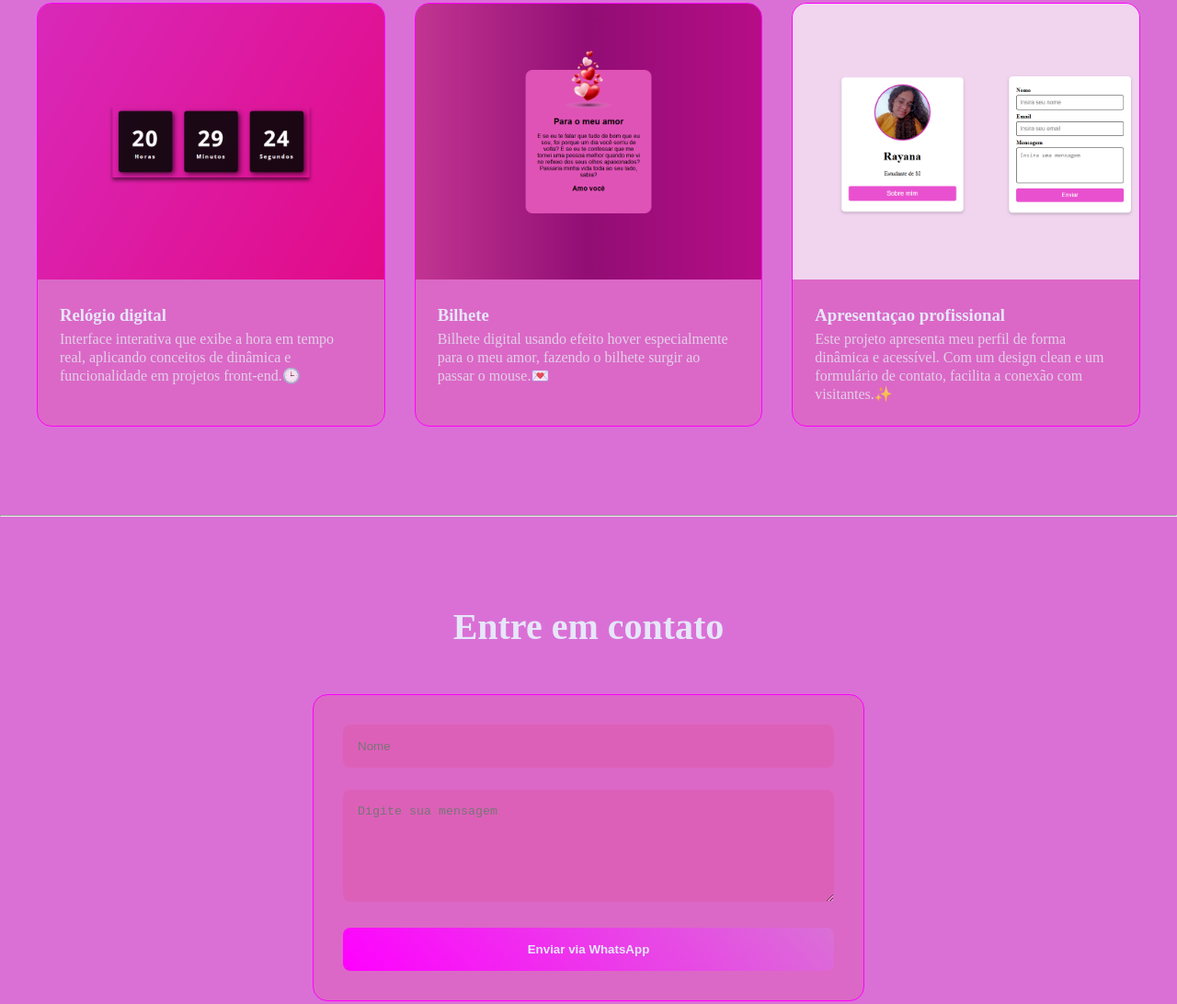
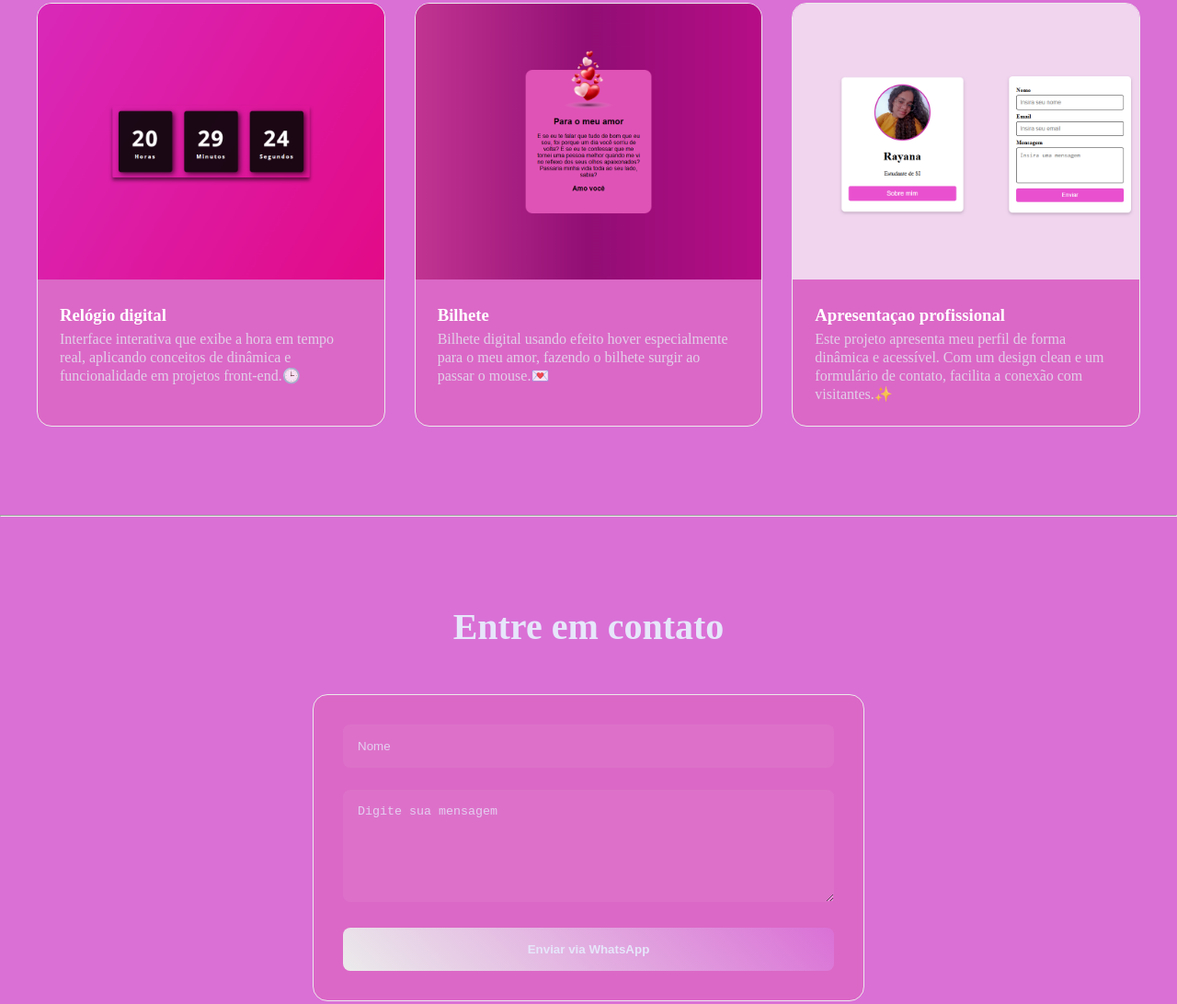
Before and after one commit to Gabriel-Matias07/meuportfolio, a plain HTML site: page index.html in a window 1280 px wide. Shown: the part 1371-2463 px from the top of the page at 92% size. Drawn offline with Linux system fonts and the light colour scheme.

Commit message:
alterações nas cores e links

```diff
--- a/index.html
+++ b/index.html
@@ -51,6 +51,7 @@
         <div class="projetos-caixa">
 
             <div class="projetos-card">
+                <a href="https://github.com/Rayanagmss?tab=repositories" style="text-decoration: none; color: white;" target="_blank">
                     <img src="img/relogiodigital.png" alt="projeto1" class="projetos-imagem">
                     <div class="caixa-textos-projeto">
                         <h3 class="info-projetos">Relógio digital</h3>
@@ -58,18 +59,22 @@
                             conceitos
                             de dinâmica e funcionalidade em projetos front-end.🕒</p>
                     </div>
+                </a>
             </div>
 
             <div class="projetos-card">
+                <a href="https://github.com/Rayanagmss?tab=repositories" style="text-decoration: none; color: white;" target="_blank">
                     <img src="img/bilhete.png" alt="projeto1" class="projetos-imagem">
                     <div class="caixa-textos-projeto">
                         <h3 class="info-projetos">Bilhete</h3>
                         <p class="paragrafo-projetos">Bilhete digital usando efeito hover especialmente para o meu amor,
                             fazendo o bilhete surgir ao passar o mouse.💌</p>
                     </div>
+                </a>
             </div>
 
             <div class="projetos-card">
+                <a href="https://github.com/Rayanagmss?tab=repositories" style="text-decoration: none; color: white;" target="_blank">
                     <img src="img/sobremim.png" alt="projeto1" class="projetos-imagem">
                     <div class="caixa-textos-projeto">
                         <h3 class="info-projetos">Apresentaçao profissional</h3>
@@ -77,6 +82,7 @@
                             um
                             design clean e um formulário de contato, facilita a conexão com visitantes.✨</p>
                     </div>
+                </a>
             </div>
 
         </div>
--- a/style.css
+++ b/style.css
@@ -11,8 +11,9 @@ html {
 
 :root {
     /*variaveis de cores*/
-    --primaria: #FF00FF;
+    --primaria: #ebebeb;
     --secundaria: #DA70D6;
+    --terciaria: #b64eb2;
     --escuro: #8A2BE2;
     --maisescuro: #9400D3;
     --claro: #E6E6FA;
@@ -28,7 +29,7 @@ body {
     position: fixed;
     /*pra fixar na tela*/
     top: 0;
-    background: rgba(165, 35, 115, 0.8);
+    background: var(--terciaria);
     width: 100%;
     z-index: 100;
     /*pra ficar na frente de todo mundo*/
@@ -190,7 +191,7 @@ h1 {
 .formulario-contato{
     max-width: 600px;
     margin: 0 auto;
-    background:  rgba(241, 5, 5, 0.07);
+    background:  rgba(230, 5, 5, 0.07);
     backdrop-filter: blur(5px);
     padding: 2rem;
     border: 1px solid var(--primaria);
@@ -201,7 +202,7 @@ h1 {
 .campo-form{
     width:100% ;
     padding: 1rem;
-    background:rgba(241, 5, 5, 0.07);
+    background:rgba(240, 240, 240, 0.07);
     border-radius: 8px;
     color: var(--claro);
     border:1 px solid var(--primaria);
@@ -210,11 +211,16 @@ h1 {
 
 .campo-form:focus{
     border-color: var(--escuro);
-    box-shadow: 0 0 10px rgba(23, 16, 211, 0.3);
+    box-shadow: 0 0 10px rgba(252, 252, 252, 0.3);
 }
 
 .grupo-form{
     margin-bottom: 1.5rem;
+}
+
+.campo-form::placeholder {
+    color: var(--claro);
+    opacity: 0.8;
 }
 
 .botao-form{
@@ -231,7 +237,7 @@ h1 {
 
 .botao-form:hover{
     transform: translateY(-2px);
-    box-shadow: 0 5px 15px rgba(79,70,229,0.4);
+    box-shadow: 0 5px 15px rgba(211, 140, 233, 0.4);
 }
 
 .particulas{
```
Lines whose indentation alone changed are shown as unchanged.
